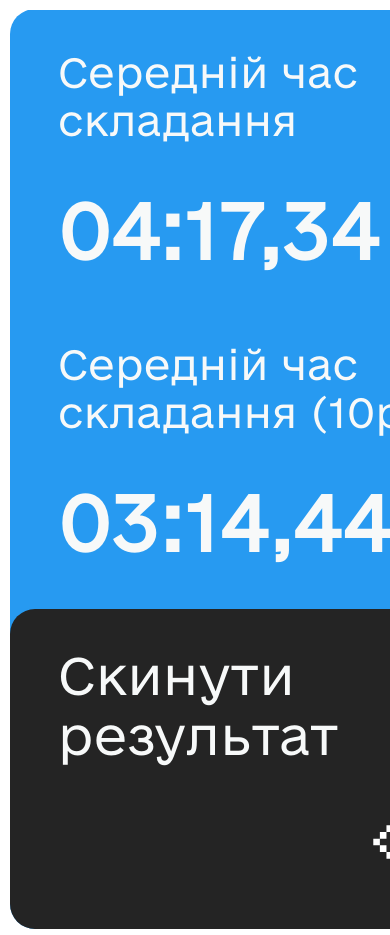
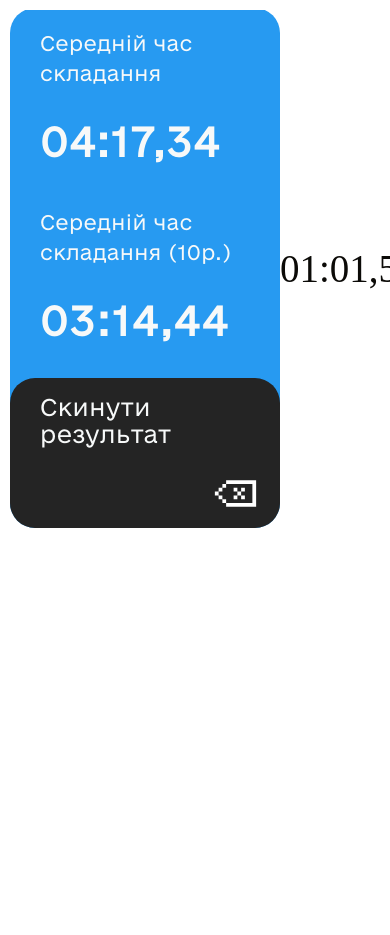
Before and after one commit to Sviatyc/quicube, a React (Vite) app: page / in a window 390 px wide. After the commit the page ends 844 px from the top, so only its background shows below. Built offline with nearby package versions, Linux system fonts and the light colour scheme; a web font is replaced by a local one.

Commit message:
add adaptive 0.5v

```diff
--- a/src/components/Design/design.css
+++ b/src/components/Design/design.css
@@ -1,9 +1,7 @@
 .wrapper{
-    min-height: 100%;
     padding: 0 10px;
     margin-top: 10px;
     overflow: hidden;
-    height: 925px;
 }
 
 .logo__block{
@@ -21,7 +19,6 @@
 
 .first__side{
     width: 486px;
-    height: 880px;
 }
 
 .middle__times__table{
@@ -105,7 +102,6 @@
 }
 
 .second__side{
-    width: 682px;
     height: 174px;
     display: flex;
     text-align: center;
@@ -123,7 +119,6 @@
 
 .third__side{
     width: 486px;
-    height: 880px;
 }
 
 .last__times__table{
@@ -177,3 +172,385 @@
 .reset__block:hover svg{
     color: rgb(159, 114, 29);
 }
+
+@media screen and (max-width: 1750px) {
+    .first__side, .third__side{
+        width: 450px;
+        height: 880px;
+    }
+    .middle__times__table{
+        width: 450px;
+    }
+    .last__times__table{
+        width: 450px;
+    }
+    .reset__block{}
+    .middle__times__text__one{}
+    .middle__times{}
+    .middle__times__text__two{}
+    .middle__times__two{}
+    .last__times__text{}
+    .last__times__block__item{}
+    .reset__text{}
+    .main__timer{
+        font-size: 210px;
+    }
+}
+@media screen and (max-width: 1565px) {
+    .first__side, .third__side{
+        width: 430px;
+    }
+    .middle__times__table{
+        width: 430px;
+        height: 700px;
+        padding-top: 20px;
+    }
+    .last__times__table{
+        width: 430px;
+        height: 700px;
+        padding-top: 20px;
+    }
+    .reset__block{
+        height: 240px;
+    }
+    .middle__times__text__one{
+        font-size: 30px;
+        line-height: 40px;
+
+    }
+    .middle__times{
+        font-size: 60px;
+        margin-top: 15px;
+    }
+    .middle__times__text__two{
+        font-size: 30px;
+        margin-top: 45px;
+        line-height: 40px;
+
+    }
+    .middle__times__two{
+        font-size: 60px;
+        margin-top: 15px;
+    }
+    .last__times__text{
+        font-size: 30px;
+        line-height: 40px;
+    }
+    .last__times__block{
+        gap: 2px;
+        margin-top: 5px;
+    }
+    .last__times__block__item{
+        font-size: 46px;
+
+    }
+    .reset__text{
+        font-size: 37px;
+        margin-top: 25px;
+
+    }
+    .main__timer{
+        font-size: 180px;
+    }
+    .second__side{
+        margin-top: 190px;
+    }
+    #reset__button{
+        margin-left: 310px;
+        margin-top: 0px;
+    }
+    .reset__block:hover #reset__button{
+        margin-left: 290px;
+    }
+    svg{
+        width: 65px;
+        height: 75px;
+    }
+}
+
+@media screen and (max-width: 1460px) {
+    .main__timer{
+        font-size: 160px;
+    }
+}
+
+@media screen and (max-width: 1390px) {
+    .first__side{
+        width: 400px;
+    }
+    .third__side{
+        width: 400px;
+    }
+    .middle__times__table{
+        width: 400px;
+    }
+    .last__times__table{
+        width: 400px;
+    }
+    .reset__block{}
+    .middle__times__text__one{}
+    .middle__times{}
+    .middle__times__text__two{}
+    .middle__times__two{}
+    .last__times__text{}
+    .last__times__block__item{}
+    .reset__text{}
+    .main__timer{
+        font-size: 150px;
+    }
+}
+ @media screen and (max-width: 1290px) {
+    .first__side{
+        width: 350px;
+    }
+    .third__side{
+        width: 350px;
+    }
+    .middle__times__table{
+        width: 350px;
+        height: 630px;
+    }
+    .last__times__table{
+        width: 350px;
+        height: 630px;
+    }
+    .reset__block{
+        height: 200px;
+    }
+    .middle__times__text__one{
+        font-size: 25px;
+        margin-left: 30px;
+    }
+    .middle__times{
+        margin-left: 30px;
+        font-size: 45px;
+        margin-top: 5px;
+    }
+    .middle__times__text__two{
+        margin-left: 30px;
+        margin-top: 50px;
+        font-size: 25px;
+
+    }
+    .middle__times__two{
+        margin-left: 30px;
+        font-size: 45px;
+        margin-top: 5px;
+    }
+    .last__times__text{
+        margin-left: 30px;
+        font-size: 25px;
+    }
+    .last__times__block__item{
+        font-size: 40px;
+        line-height: 60px;
+
+    }
+    .last__times__block{
+        margin-left: 30px;
+        margin-top: 15px;
+    }
+    .reset__text{
+        margin-left: 30px;
+        font-size: 30px;
+        margin-top: 25px;
+        line-height: 35px;
+    }
+    .second__side{
+        margin-top: 150px;
+    }
+    .main__timer{
+        font-size: 11vw;
+    }
+    #reset__button{
+        margin-left: 250px;
+        margin-top: 15px;
+    }
+    .logo{
+        width: 12vw;
+    }
+    .logo__block{
+        display: flex;
+        justify-content: center;
+    }
+    #reset__button{
+        margin-left: 250px;
+
+    }
+    svg{
+        width: 55px;
+    }
+    .reset__block:hover #reset__button{
+        margin-left: 230px;
+    }
+ }
+
+ @media screen and (max-width: 1130px) {
+    .first__side{
+        width: 300px;
+        height: 560px;
+    }
+    .third__side{
+        width: 300px;
+        height: 560px;
+    }
+    .middle__times__table{
+        width: 300px;
+        height: 560px;
+    }
+    .last__times__table{
+        width: 300px;
+        height: 560px;
+    }
+    .reset__block{
+        height: 160px;
+    }
+    .middle__times__text__one{
+        font-size: 24px;
+        line-height: 30px;
+    }
+    .middle__times{
+        font-size: 45px;
+        margin-top: 20px;
+    }
+    .middle__times__text__two{
+        font-size: 24px;
+        line-height: 30px;
+    }
+    .middle__times__two{
+        font-size: 45px;
+        margin-top: 20px;
+    }
+    .last__times__text{
+        font-size: 24px;
+        line-height: 30px;
+    }
+    .last__times__block__item{
+        font-size: 35px;
+        line-height: 60px;
+    }
+    .reset__text{
+        font-size: 25px;
+        line-height: 27px;
+        margin-top: 25px;
+
+    }
+    .main__timer{
+        font-size: 100px;
+    }
+    #reset__button{
+        width: auto;
+        height: 40px;
+        margin-left: 200px;
+        margin-top: 8px;
+    }
+    .reset__block:hover #reset__button{
+        margin-left: 180px;
+    }
+    .second__side{
+        margin-top: 125px;
+    }
+ }
+
+ @media screen and (max-width: 969px) {
+    .logo__block{
+        margin-top: 15px;
+    }
+    .page__sides{
+        margin-top: 9px;
+    }
+    .first__side{
+        width: 270px;
+        height: 500px;
+
+    }
+    .third__side{
+        width: 270px;
+        height: 500px;
+    }
+    .middle__times__table{
+        width: 270px;
+        height: 500px;
+    }
+    .last__times__table{
+        width: 270px;
+        height: 500px;
+    }
+    .reset__block{
+        height: 150px;
+    }
+    .middle__times__text__one{
+        font-size: 20px;
+    }
+    .middle__times{
+        font-size: 39px;
+        margin-top: 10px;
+    }
+    .middle__times__text__two{
+        font-size: 20px;
+        margin-top: 20px;
+    }
+    .middle__times__two{
+        font-size: 39px;
+        margin-top: 10px;
+    }
+    .last__times__text{
+        font-size: 20px;
+    }
+    .last__times__block__item{
+        font-size: 30px;
+        line-height: 50px;
+    }
+    .reset__text{
+        font-size: 23px;
+        margin-top: 15px;
+    }
+    .second__side{
+        margin-top: 94px;
+    }
+    .main__timer{
+        font-size: 10vw;
+    }
+    #reset__button{
+        margin-left: 180px;
+    }
+    svg{
+        width: 45px;
+    }
+    .reset__block:hover #reset__button{
+        margin-left: 160px;
+    }
+
+ }
+
+ @media screen and (max-width: 849px) {
+    .first__side{}
+    .third__side{}
+    .middle__times__table{}
+    .last__times__table{}
+    .reset__block{}
+    .middle__times__text__one{}
+    .middle__times{}
+    .middle__times__text__two{}
+    .middle__times__two{}
+    .last__times__text{}
+    .last__times__block__item{}
+    .reset__text{}
+    .main__timer{}
+ }
+
+ /* @media screen and (max-width: ) {
+    .first__side{}
+    .third__side{}
+    .middle__times__table{}
+    .last__times__table{}
+    .reset__block{}
+    .middle__times__text__one{}
+    .middle__times{}
+    .middle__times__text__two{}
+    .middle__times__two{}
+    .last__times__text{}
+    .last__times__block__item{}
+    .reset__text{}
+    .main__timer{}
+ } */
```
